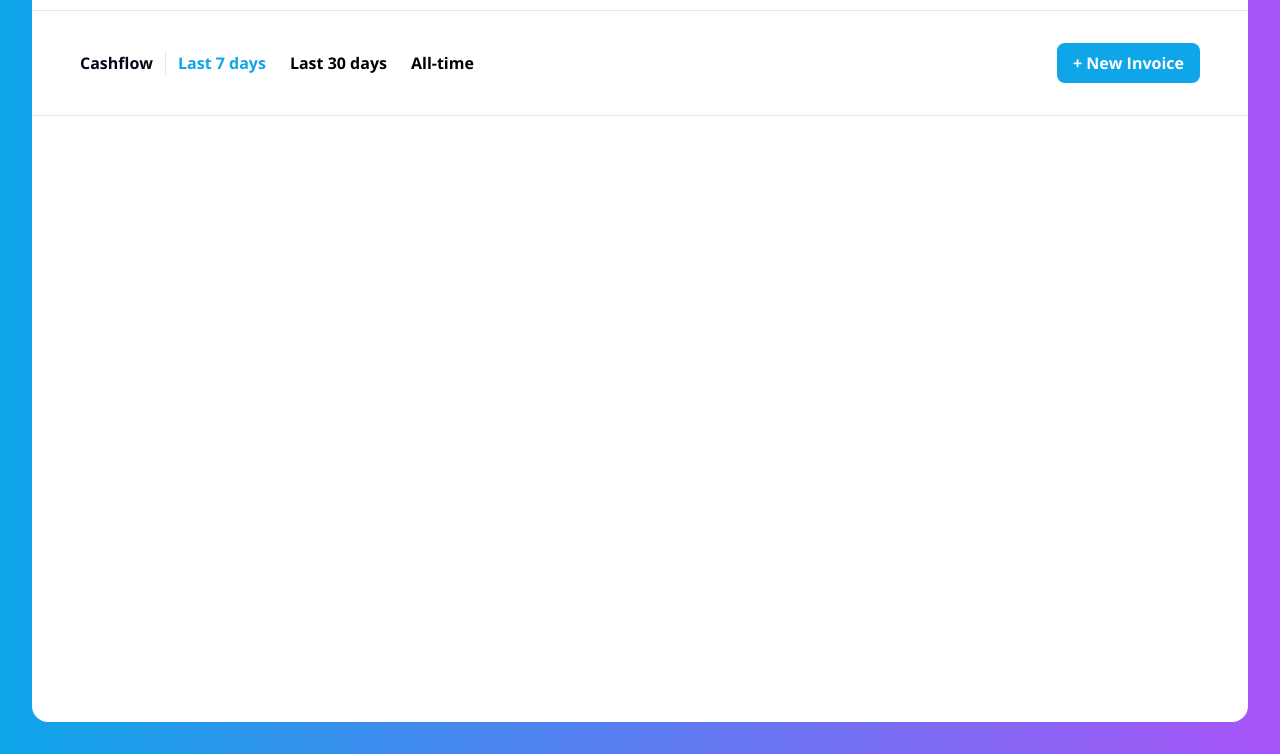
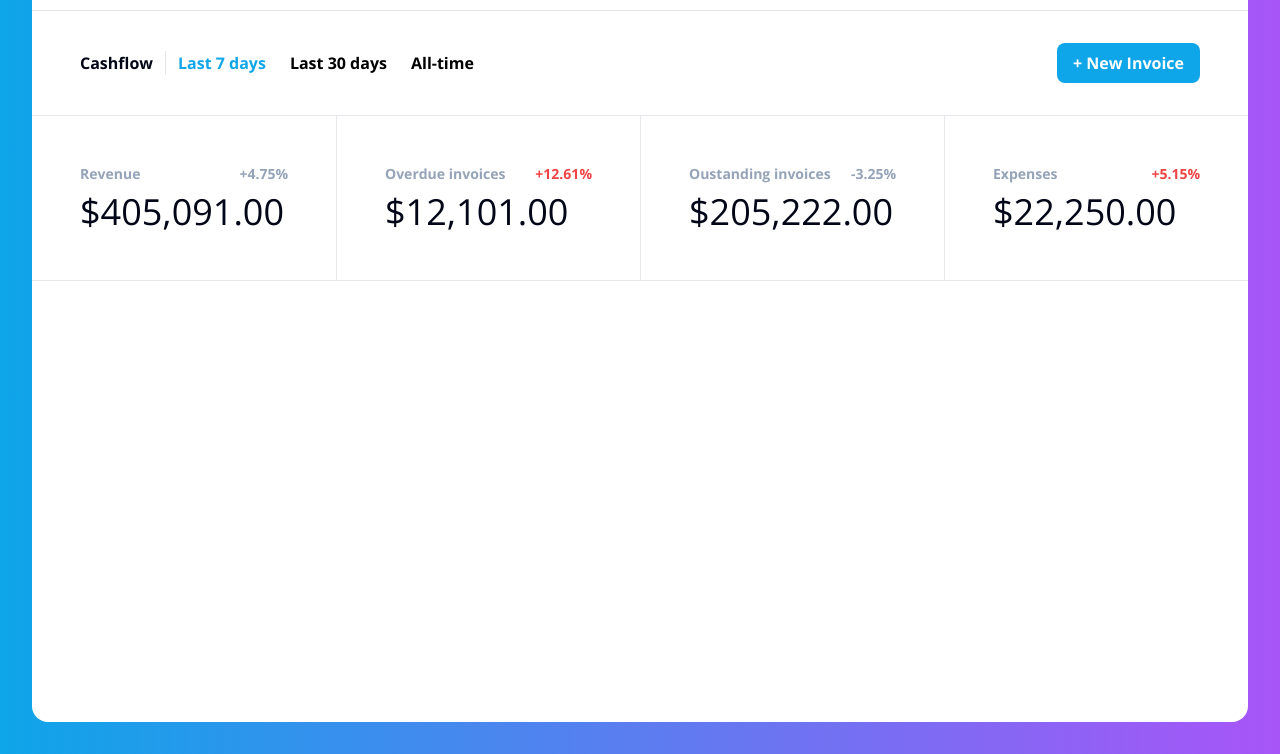
Before and after one commit to MartinBINARD/Sassy, a website: page src/index.html in a window 1280 px wide. Shown: the part 110-864 px from the top of the page. Drawn offline with nearby package versions, Linux system fonts and the light colour scheme.

Commit message:
Add main numbers section

```diff
--- a/src/index.html
+++ b/src/index.html
@@ -43,6 +43,36 @@
         + New Invoice
       </button>
     </div>
+    <div class="mb-12 grid grid-cols-4 divide-x border-b">
+      <div class="p-12 text-slate-400">
+        <div class="mb-2 flex justify-between text-sm font-bold">
+          <h4>Revenue</h4>
+          <p>+4.75%</p>
+        </div>
+        <p class="text-4xl text-slate-950">$405,091.00</p>
+      </div>
+      <div class="p-12 text-slate-400">
+        <div class="mb-2 flex justify-between text-sm font-bold">
+          <h4>Overdue invoices</h4>
+          <p class="text-red-500">+12.61%</p>
+        </div>
+        <p class="text-4xl text-slate-950">$12,101.00</p>
+      </div>
+      <div class="p-12 text-slate-400">
+        <div class="mb-2 flex justify-between text-sm font-bold">
+          <h4>Oustanding invoices</h4>
+          <p>-3.25%</p>
+        </div>
+        <p class="text-4xl text-slate-950">$205,222.00</p>
+      </div>
+      <div class="p-12 text-slate-400">
+        <div class="mb-2 flex justify-between text-sm font-bold">
+          <h4>Expenses</h4>
+          <p class="text-red-500">+5.15%</p>
+        </div>
+        <p class="text-4xl text-slate-950">$22,250.00</p>
+      </div>
+    </div>
   </div>
 </body>
 
```
Also changed, not shown: src/output.css.
